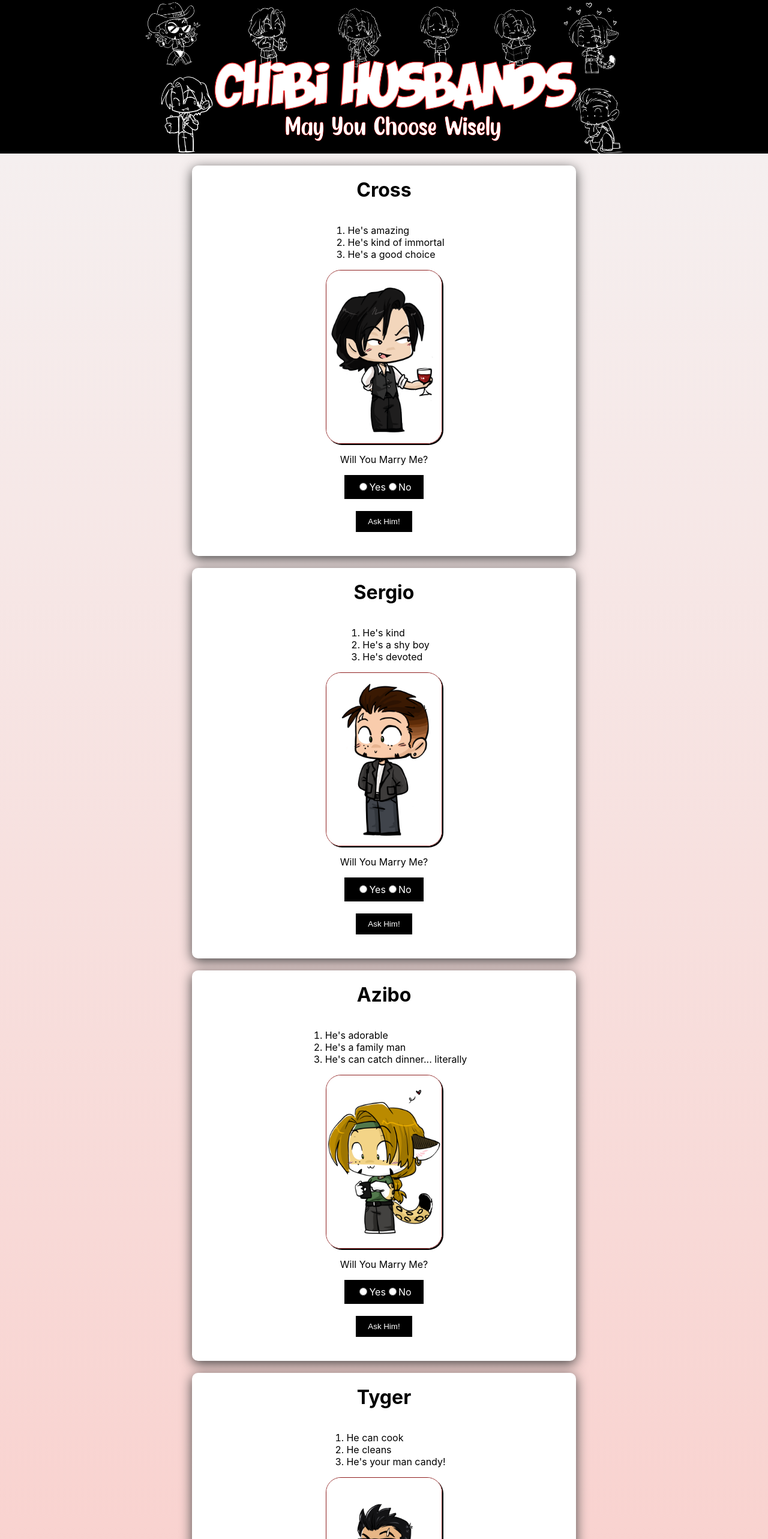
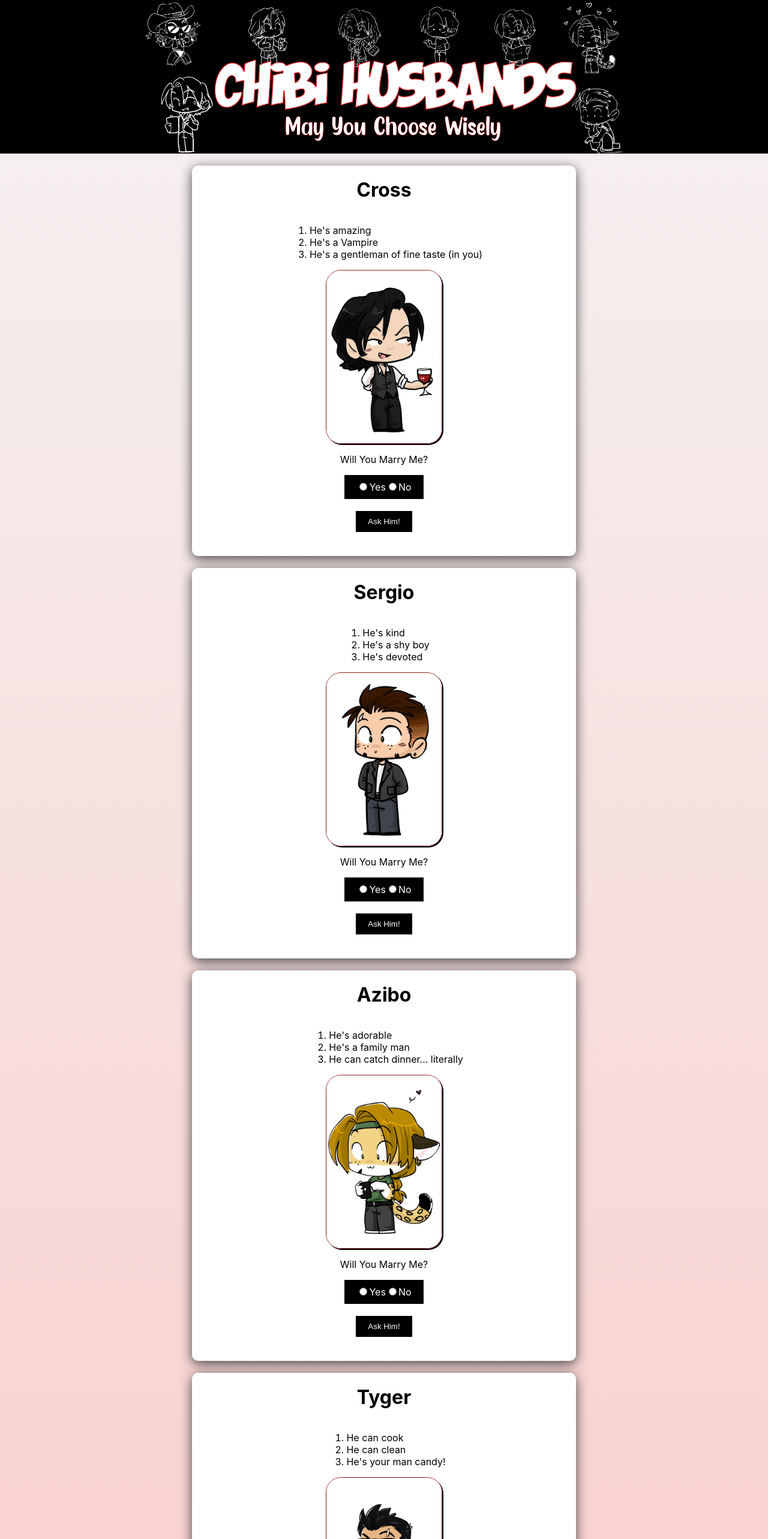
Before and after one commit to LesleyHeyer/chibi-husbands, a React (Create React App) app: page / in a window 1280 px wide. Shown: the top 2566 px of the page at 60% size. Built offline with nearby package versions, Linux system fonts and the light colour scheme.

Commit message:
updated husband info

```diff
--- a/src/App.js
+++ b/src/App.js
@@ -7,7 +7,7 @@ function App() {
   const husbandsArray = [
     {name: "Cross",
     husbandPhoto: "../images/ChibiHusband-Cross.png",
-    info: ["He's amazing", "He's kind of immortal", "He's a good choice"],
+    info: ["He's amazing", "He's a Vampire", "He's a gentleman of fine taste (in you)"],
     yesResponse: "Wise decision, I accept you as well.",
     noResponse: "No worries, my dear.  I'm patient."
     },
@@ -15,17 +15,17 @@ function App() {
     husbandPhoto: "../images/ChibiHusband-Sergio.png",
     info: ["He's kind", "He's a shy boy", "He's devoted"],
     yesResponse: "Och, I'd love to, Lass!!",
-    noResponse: "That's okay, Lass.  Yer worth the wait."
+    noResponse: "Dinnae fash yerself, Lass.  Yer w-worth the wait."
     },
     {name: "Azibo",
     husbandPhoto: "../images/ChibiHusband-Azibo.png",
-    info: ["He's adorable", "He's a family man", "He's can catch dinner... literally"],
+    info: ["He's adorable", "He's a family man", "He can catch dinner... literally"],
     yesResponse: "Yaaay!! When!? When!?",
     noResponse: "*cries*"
     },
     {name: "Tyger",
     husbandPhoto: "../images/ChibiHusband-Tyger.png",
-    info: ["He can cook", "He cleans", "He's your man candy!"],
+    info: ["He can cook", "He can clean", "He's your man candy!"],
     yesResponse: "I knew you would, baby",
     noResponse: "Damn, that's harsh... I'll go eat this cake myself"
     },
@@ -37,7 +37,7 @@ function App() {
     },
     {name: "Aiden",
     husbandPhoto: "../images/ChibiHusband-Aiden.png",
-    info: ["He'll have the royal chefs prepare you anything", "He's a prince", "He will always make you laugh"],
+    info: ["He'll have the royal chef prepare you anything", "He's a prince", "He will always make you laugh"],
     yesResponse: "You had me at 'wedding garter'",
     noResponse: "I bet I could talk you into it still..."
     },
```
